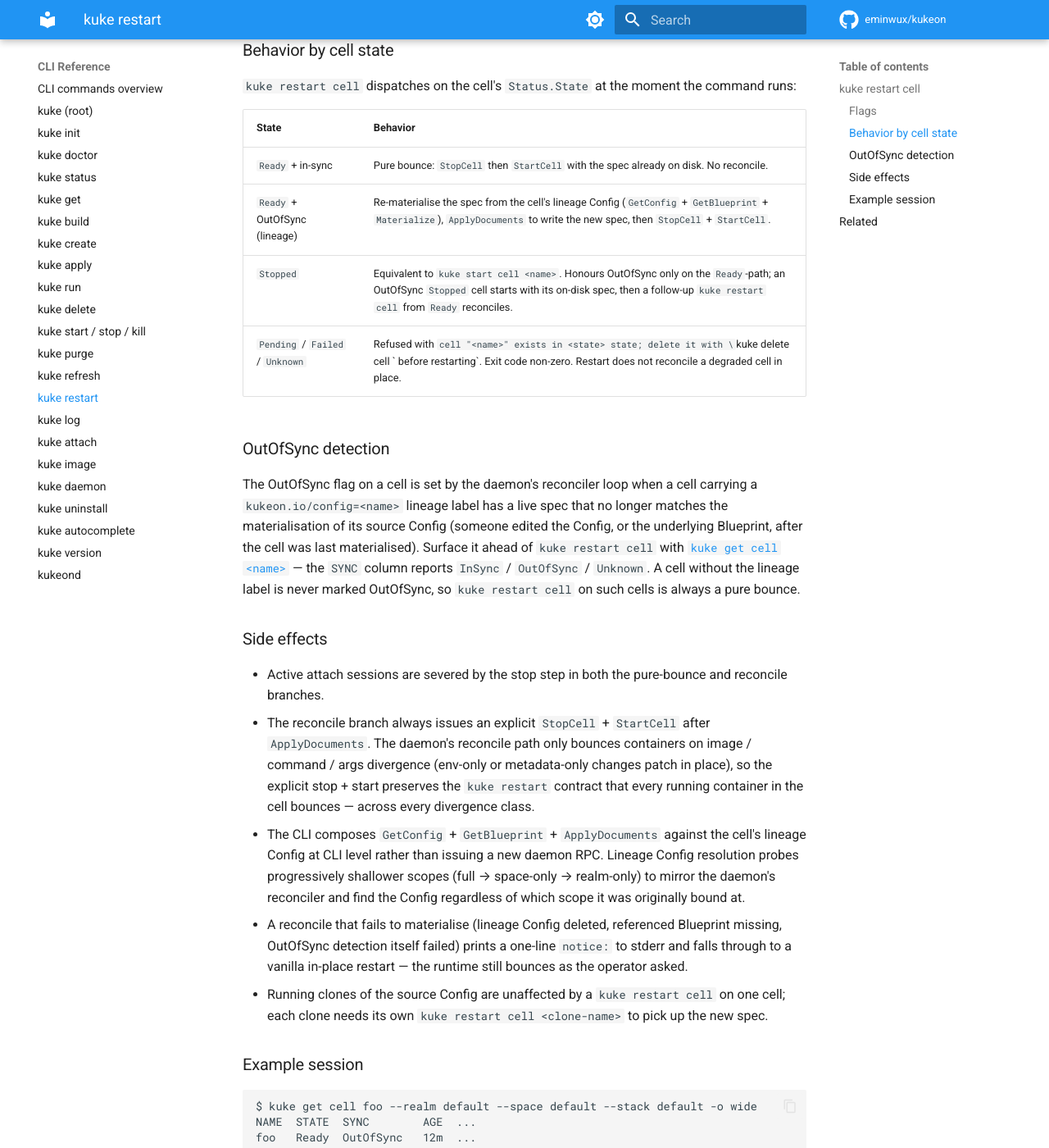
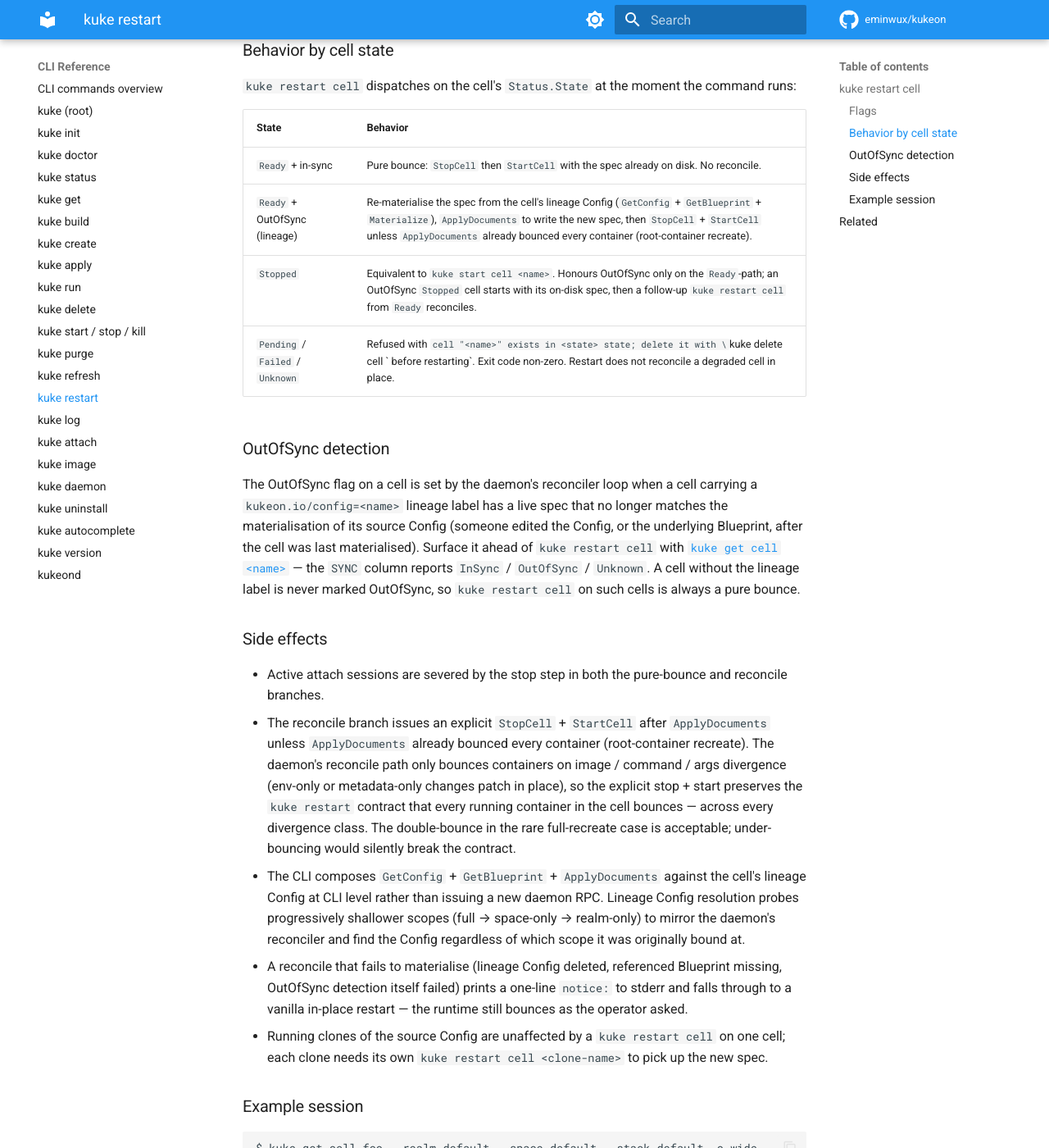
Before and after one commit to eminwux/kukeon, an MkDocs documentation site: the page built from docs/site/cli/kuke-restart.md, in a window 1280 px wide and 1400 px high, scrolled down 1094 px. Shown: the whole window at 82% size. Built offline with MkDocs 1.6.1 and Material for MkDocs 9.7.7, drawn with Linux system fonts in a browser that asks for light colours; comment, search, counter and statistics services are not loaded; the version menu is left out.

Commit message:
docs(cli): qualify reconcile StopCell+StartCell as conditional on reconcileBouncedAll

```diff
--- a/docs/site/cli/kuke-restart.md
+++ b/docs/site/cli/kuke-restart.md
@@ -36,7 +36,7 @@ Plus all [global flags](kuke.md). Realm/space/stack are required (no default fal
 | State                       | Behavior                                                                                                                                                                      |
 | --------------------------- | ----------------------------------------------------------------------------------------------------------------------------------------------------------------------------- |
 | `Ready` + in-sync           | Pure bounce: `StopCell` then `StartCell` with the spec already on disk. No reconcile.                                                                                         |
-| `Ready` + OutOfSync (lineage) | Re-materialise the spec from the cell's lineage Config (`GetConfig` + `GetBlueprint` + `Materialize`), `ApplyDocuments` to write the new spec, then `StopCell` + `StartCell`. |
+| `Ready` + OutOfSync (lineage) | Re-materialise the spec from the cell's lineage Config (`GetConfig` + `GetBlueprint` + `Materialize`), `ApplyDocuments` to write the new spec, then `StopCell` + `StartCell` unless `ApplyDocuments` already bounced every container (root-container recreate). |
 | `Stopped`                   | Equivalent to `kuke start cell <name>`. Honours OutOfSync only on the `Ready`-path; an OutOfSync `Stopped` cell starts with its on-disk spec, then a follow-up `kuke restart cell` from `Ready` reconciles. |
 | `Pending` / `Failed` / `Unknown` | Refused with `cell "<name>" exists in <state> state; delete it with \`kuke delete cell <name>\` before restarting`. Exit code non-zero. Restart does not reconcile a degraded cell in place. |
 
@@ -47,7 +47,7 @@ The OutOfSync flag on a cell is set by the daemon's reconciler loop when a cell
 ### Side effects
 
 - Active attach sessions are severed by the stop step in both the pure-bounce and reconcile branches.
-- The reconcile branch always issues an explicit `StopCell` + `StartCell` after `ApplyDocuments`. The daemon's reconcile path only bounces containers on image / command / args divergence (env-only or metadata-only changes patch in place), so the explicit stop + start preserves the `kuke restart` contract that every running container in the cell bounces — across every divergence class.
+- The reconcile branch issues an explicit `StopCell` + `StartCell` after `ApplyDocuments` unless `ApplyDocuments` already bounced every container (root-container recreate). The daemon's reconcile path only bounces containers on image / command / args divergence (env-only or metadata-only changes patch in place), so the explicit stop + start preserves the `kuke restart` contract that every running container in the cell bounces — across every divergence class. The double-bounce in the rare full-recreate case is acceptable; under-bouncing would silently break the contract.
 - The CLI composes `GetConfig` + `GetBlueprint` + `ApplyDocuments` against the cell's lineage Config at CLI level rather than issuing a new daemon RPC. Lineage Config resolution probes progressively shallower scopes (full → space-only → realm-only) to mirror the daemon's reconciler and find the Config regardless of which scope it was originally bound at.
 - A reconcile that fails to materialise (lineage Config deleted, referenced Blueprint missing, OutOfSync detection itself failed) prints a one-line `notice:` to stderr and falls through to a vanilla in-place restart — the runtime still bounces as the operator asked.
 - Running clones of the source Config are unaffected by a `kuke restart cell` on one cell; each clone needs its own `kuke restart cell <clone-name>` to pick up the new spec.
```
Also changed, not shown: docs/cli-use-cases.md (+1 -1 lines).
